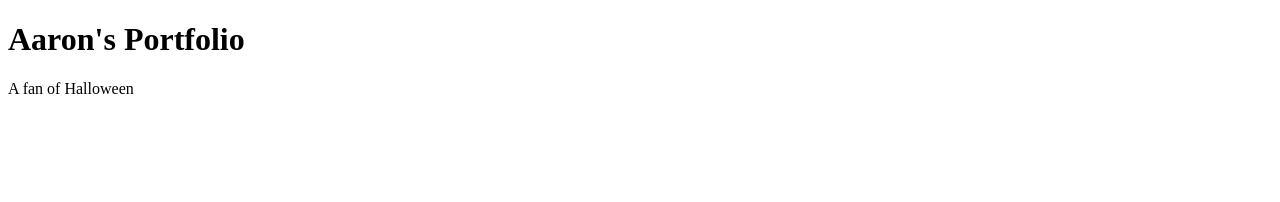
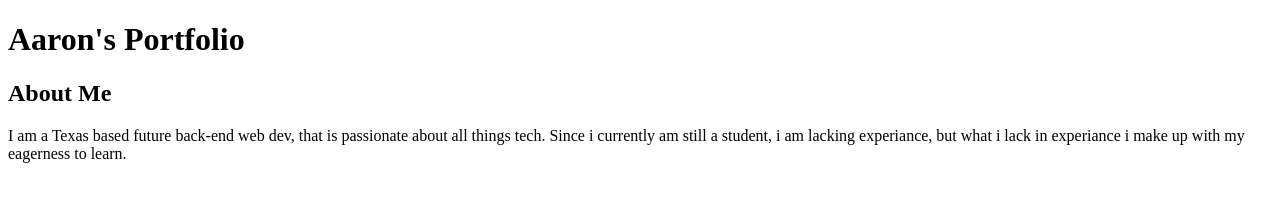
Before and after one commit to Aaron99G/Aaron99G.github.io, a plain HTML site: page index.html in a window 1280 px wide. Drawn offline with Linux system fonts and the light colour scheme.

Commit message:
Second Commit

```diff
--- a/index.html
+++ b/index.html
@@ -9,8 +9,11 @@
         <link rel="stylesheet" href="">
     </head>
     <body>
-    <h1>Aaron's Portfolio</h1>
-    <p>A fan of Halloween</p>
+        <h1>Aaron's Portfolio</h1>
+        <div>
+            <h2>About Me</h2>
+            <p>I am a Texas based future back-end web dev, that is passionate about all things tech. Since i currently am still a student, i am lacking experiance, but what i lack in experiance i make up with my eagerness to learn.</p>
+        </div>
 
         <script src="" async defer></script>
     </body>
--- a/styles.css
+++ b/styles.css
@@ -1,3 +1,4 @@
 .body {
     background-image: url(https://imgur.com/lyBJUB3);
+    background-color: hsl(235, 100%, 50%);
 }
```
